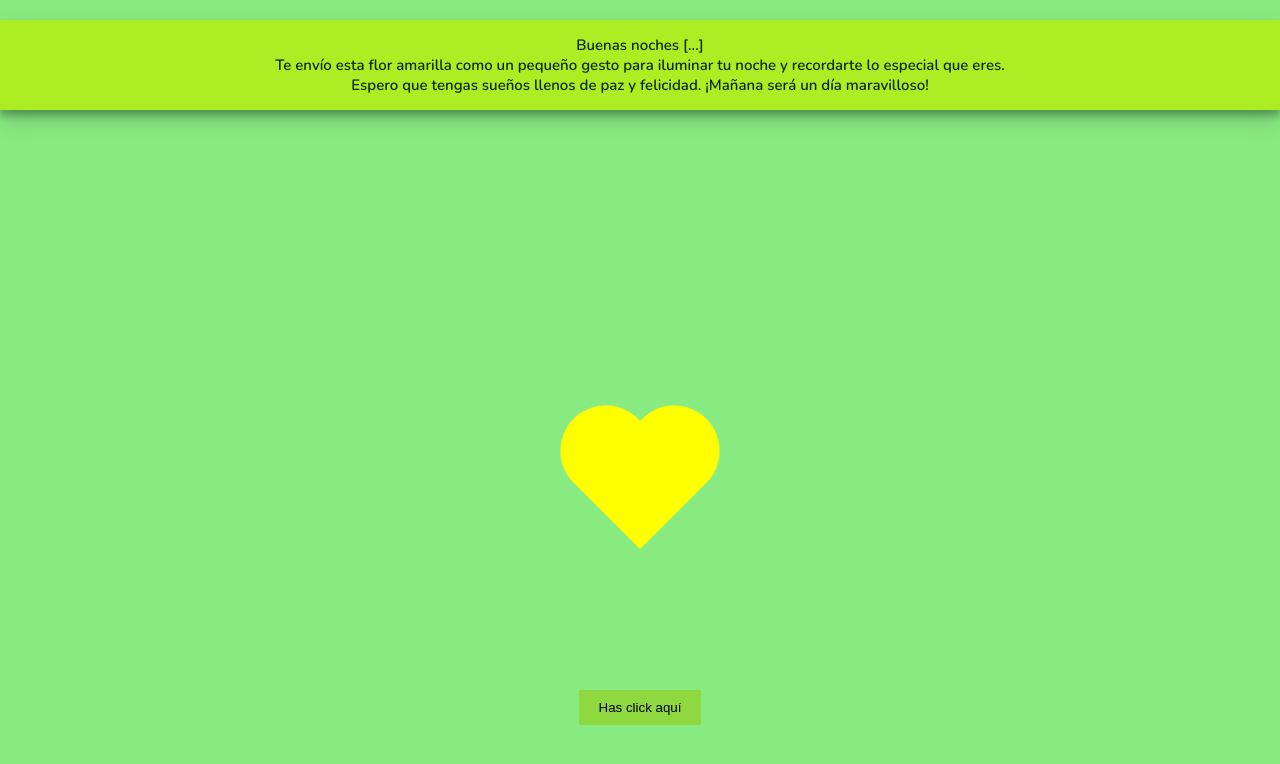
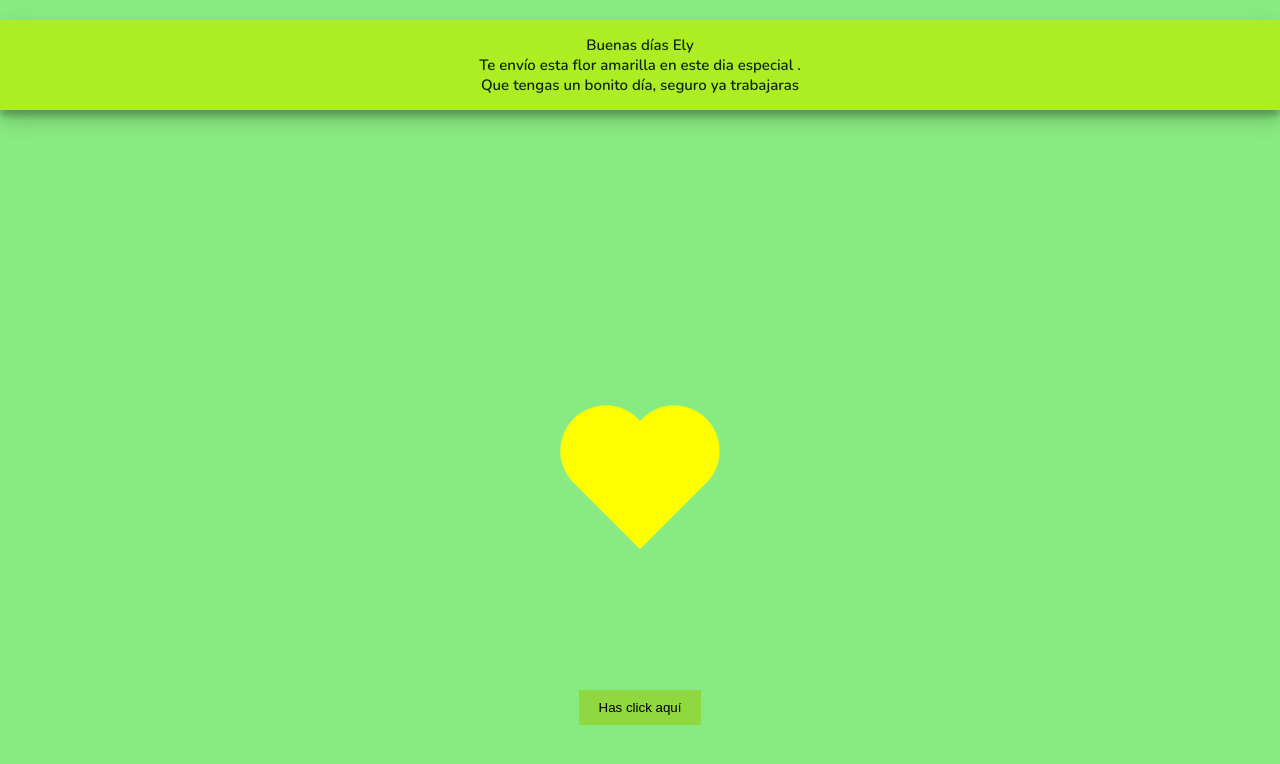
Before and after one commit to ronalmh97/Ely, a plain HTML site: page index.html in a window 1280 px wide. Drawn offline with nearby package versions, Linux system fonts and the light colour scheme.

Commit message:
CAMBIO 2

```diff
--- a/index.html
+++ b/index.html
@@ -117,7 +117,7 @@
 </head>
 <body>
     <div class="back">
-        <div class="bday">Buenas noches [...] <br>Te envío esta flor amarilla como un pequeño gesto para iluminar tu noche y recordarte lo especial que eres.<br> Espero que tengas sueños llenos de paz y felicidad. ¡Mañana será un día maravilloso!</div>
+        <div class="bday">Buenas días Ely <br>Te envío esta flor amarilla en este dia especial .<br> Que tengas un bonito día, seguro ya trabajaras</div>
 
         <div class="elements">
             <div class="heart"></div>
```
Also changed, not shown: index2.html (+1 -1 lines).
